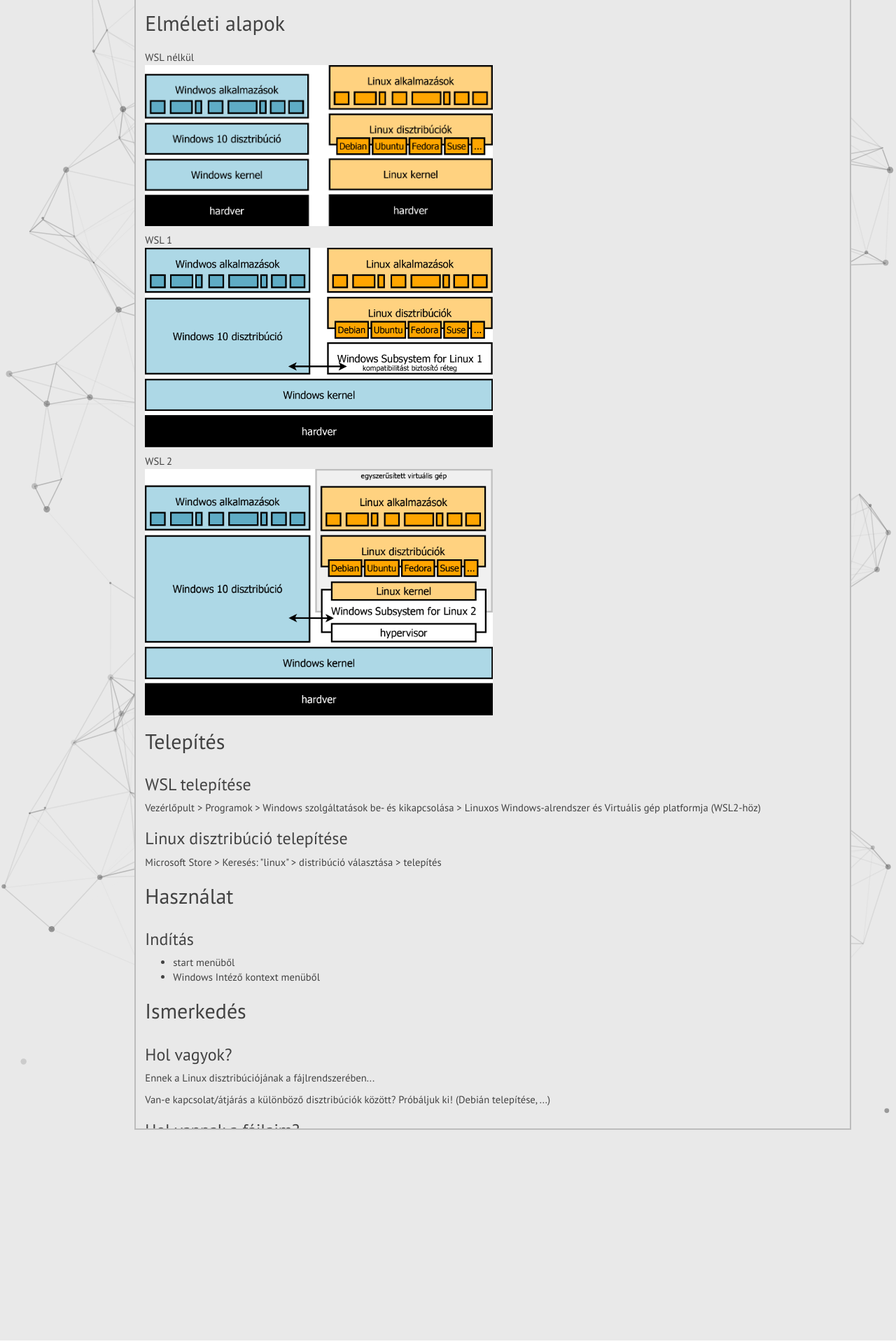
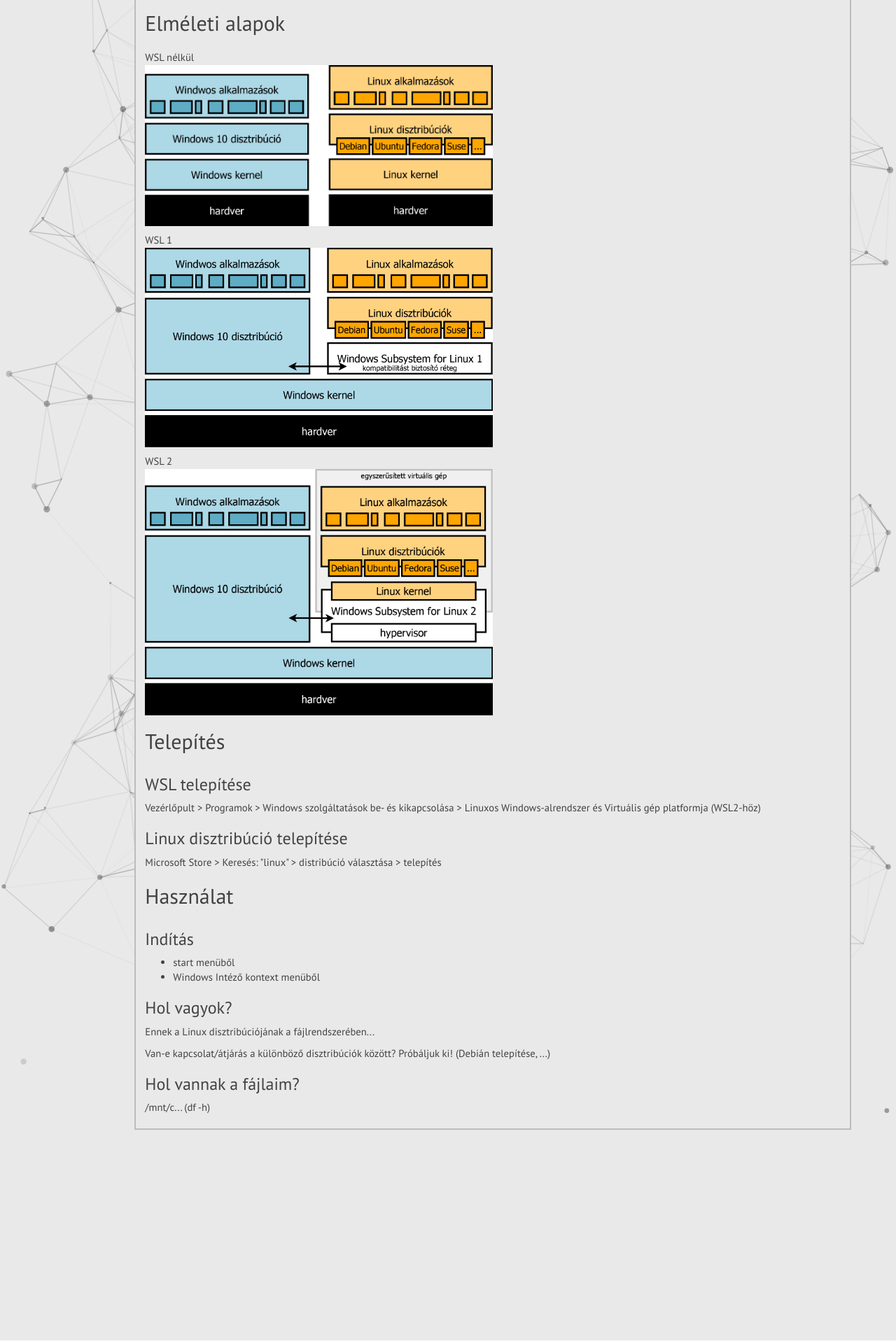
Before and after one commit to geryxyz/geryxyz, a Jekyll site: the page built from content/os-in-school/wsl.html, in a window 1280 px wide. Shown: the part 1099-3019 px from the top of the page at 70% size. Built offline with Jekyll 4.4.1, drawn with Linux system fonts in a browser that asks for light colours; nearby versions of some CDN libraries; library files that are not in the unit come from our copies.

Commit message:
header struct refactore

```diff
--- a/content/os-in-school/wsl.html
+++ b/content/os-in-school/wsl.html
@@ -34,8 +34,6 @@ layout: course
 	<li>Windows Intéző kontext menüből</li>
 </ul>
 
-<h2>Ismerkedés</h2>
-
 <h3>Hol vagyok?</h3>
 <p>Ennek a Linux disztribúciójának a fájlrendszerében...</p>
 <p>Van-e kapcsolat/átjárás a különböző disztribúciók között? Próbáljuk ki! (Debián telepítése, ...)</p>
```
